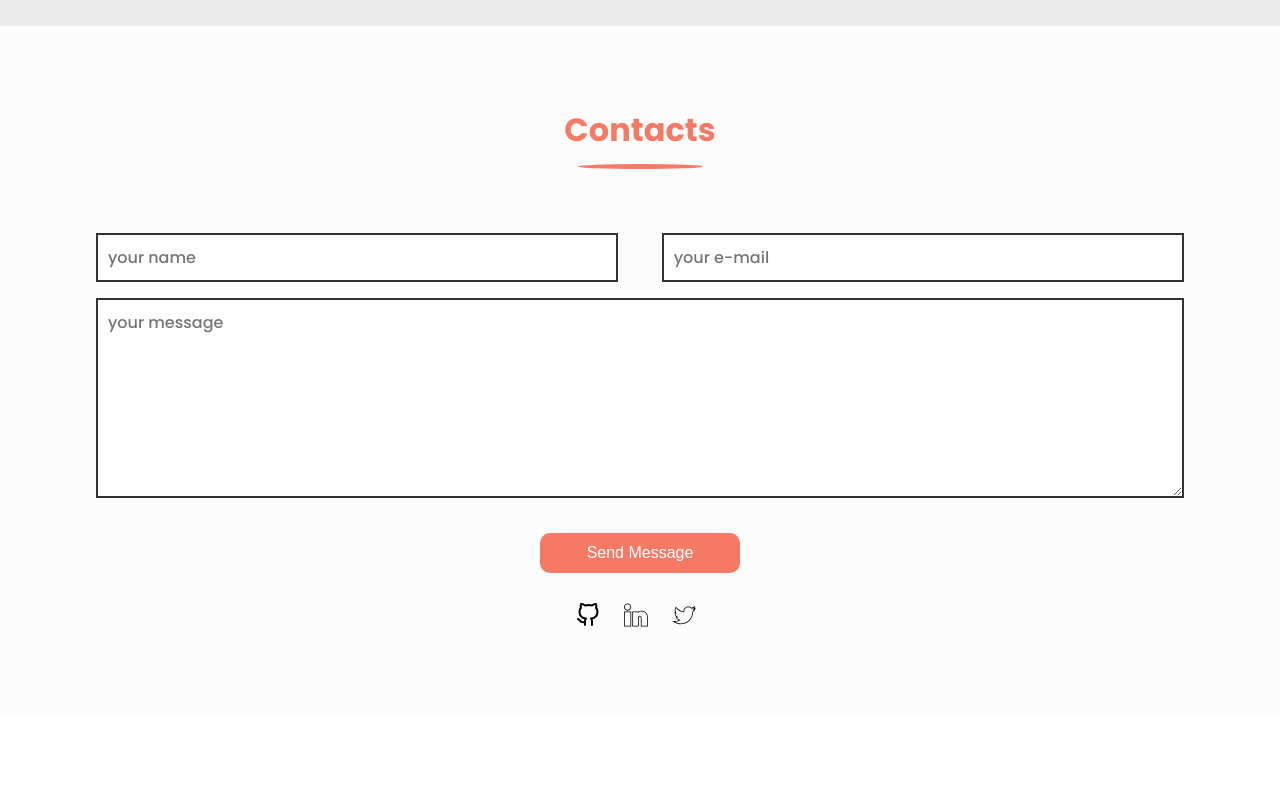
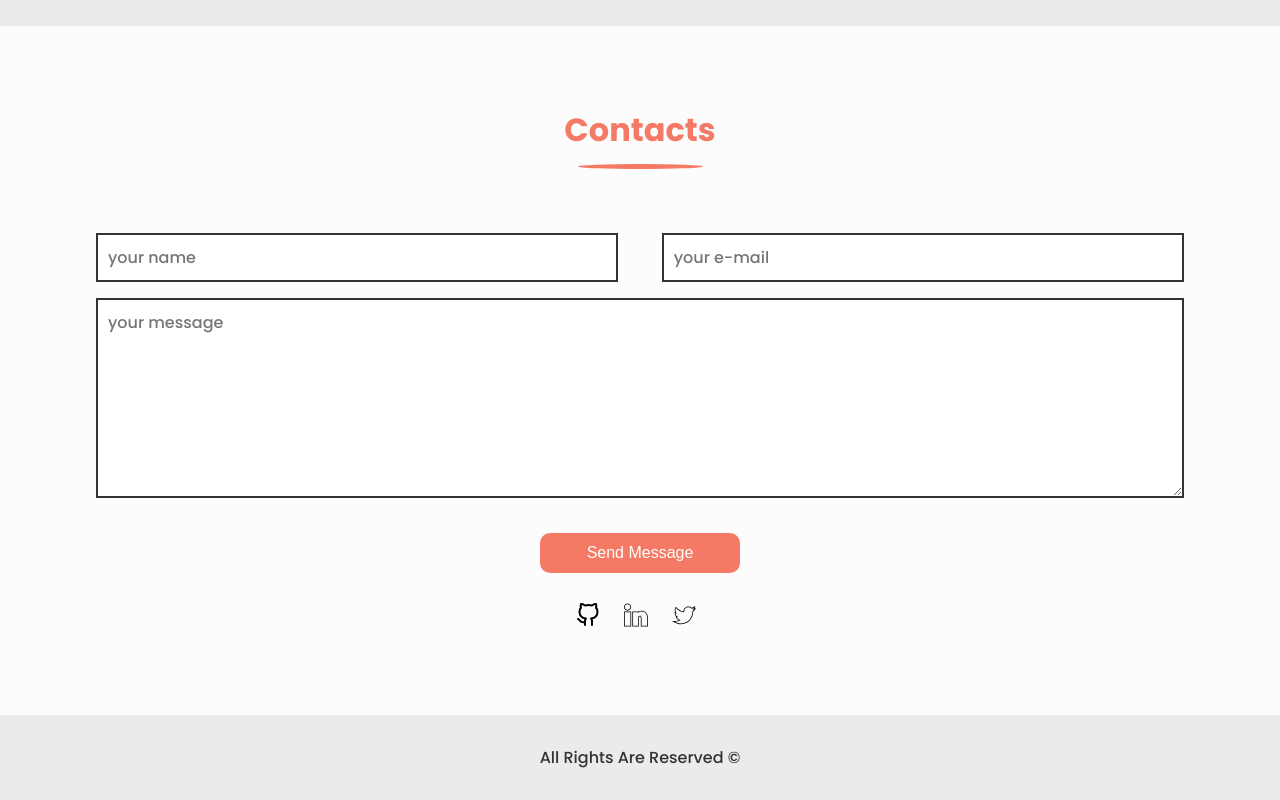
Before and after one commit to m7mdZayan/portfolio, a website: page index.html in a window 1280 px wide. Shown: the part 2453-3253 px from the top of the page. Before the commit the page ends 3168 px from the top, so only its background shows below. Drawn offline with Linux system fonts and the light colour scheme; files whose address does not match are found by name.

Commit message:
add portfolio footer

```diff
--- a/index.html
+++ b/index.html
@@ -200,12 +200,9 @@
       </section>
       <!-- contacts section starts -->
     </main>
+
     <footer>
-
+      <p>all rights are reserved &copy; </p>
     </footer>
   </body>
 </html>
-
-<!-- <svg class="search__icon">
-  <use xlink:href="img/sprite.svg#icon-magnifying-glass"></use>
-</svg> -->
--- a/style/main.scss
+++ b/style/main.scss
@@ -429,3 +429,14 @@ h2 {
   display: block;
   margin: 3rem auto;
 }
+
+///////////////////
+// footer
+footer {
+  background-color: var(--bg-panel);
+  padding: 3rem;
+  color: var(--color-text);
+  text-align: center;
+  font-size: 1.6rem;
+  text-transform: capitalize;
+}
```
Also changed, not shown: style/style.css, 1 other file.
